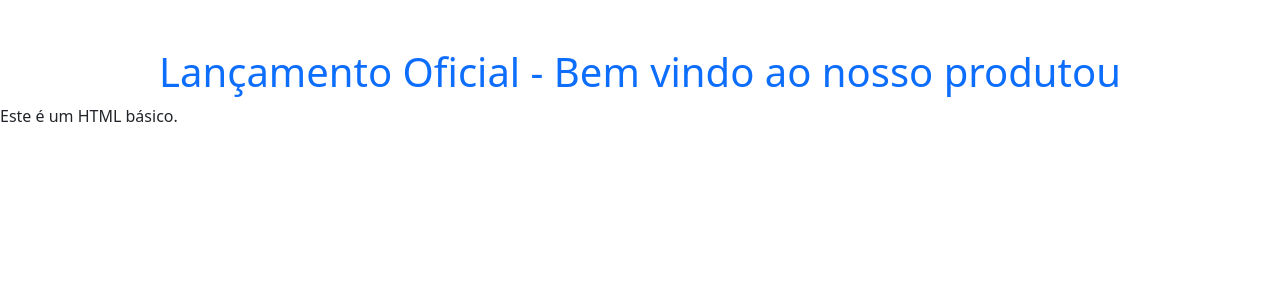
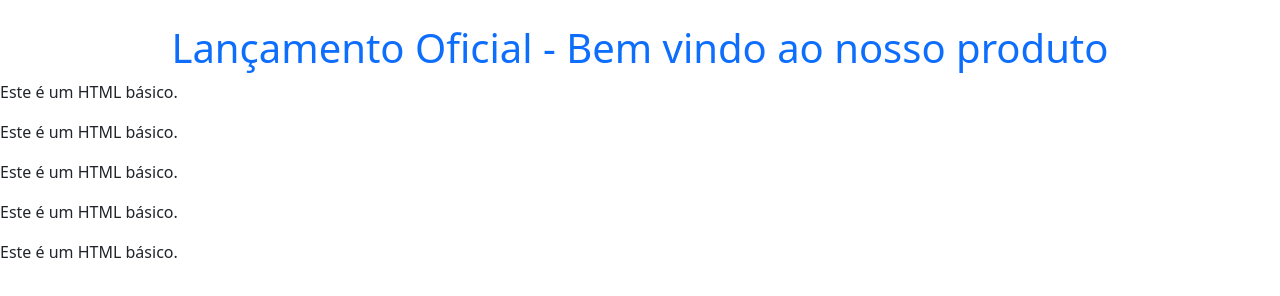
Before and after one commit to lucasfornari/meu-projeto-web, a plain HTML site: page index.html in a window 1280 px wide. Drawn offline with nearby package versions, Linux system fonts and the light colour scheme.

Commit message:
branch vitor

```diff
--- a/index.html
+++ b/index.html
@@ -7,7 +7,11 @@
     <link href="https://cdn.jsdelivr.net/npm/bootstrap@5.3.0/dist/css/bootstrap.min.css" rel="stylesheet">
 </head>
 <body>
-    <h1 class="text-center text-primary mt-5">Lançamento Oficial - Bem vindo ao nosso produtou </h1>
+    <h1 class="text-center text-primary mt-4">Lançamento Oficial - Bem vindo ao nosso produto</h1>
+    <p>Este é um HTML básico.</p>
+    <p>Este é um HTML básico.</p>
+    <p>Este é um HTML básico.</p>
+    <p>Este é um HTML básico.</p>
     <p>Este é um HTML básico.</p>
 </body>
 </html>
```
